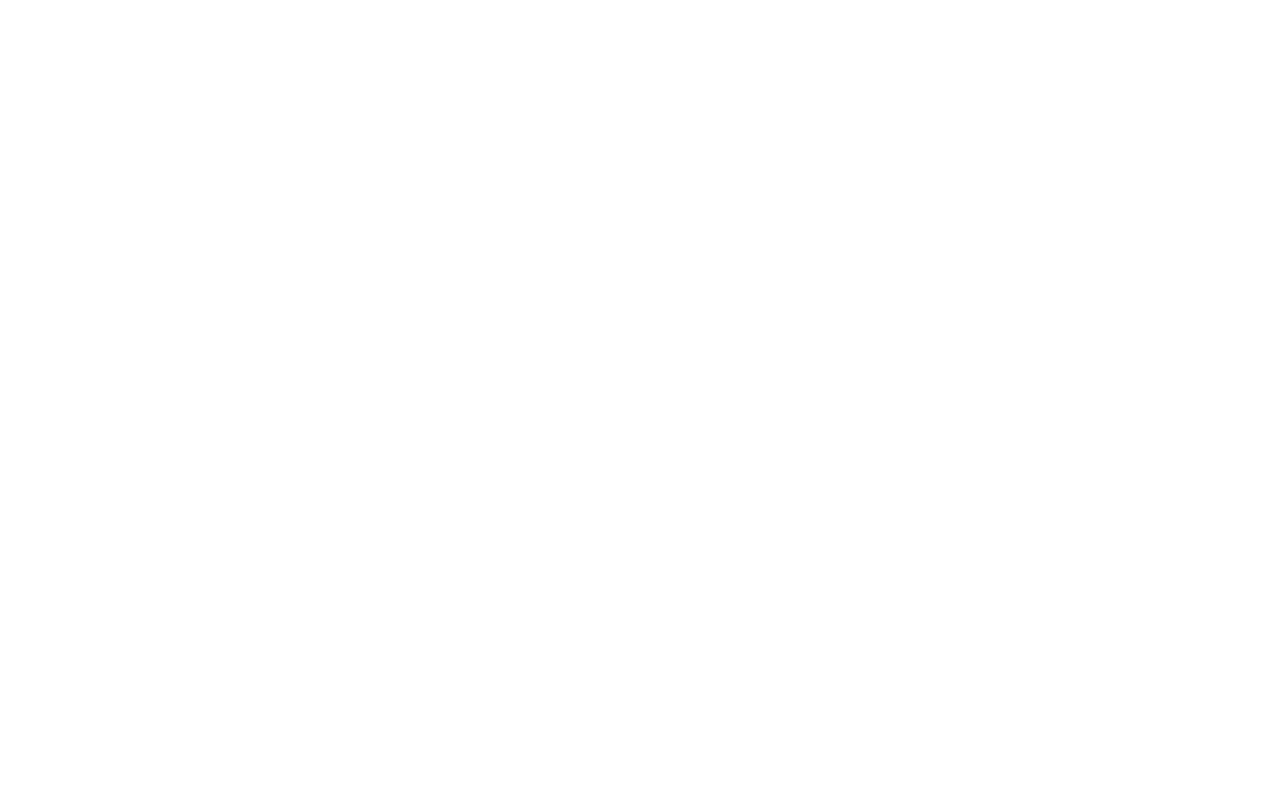
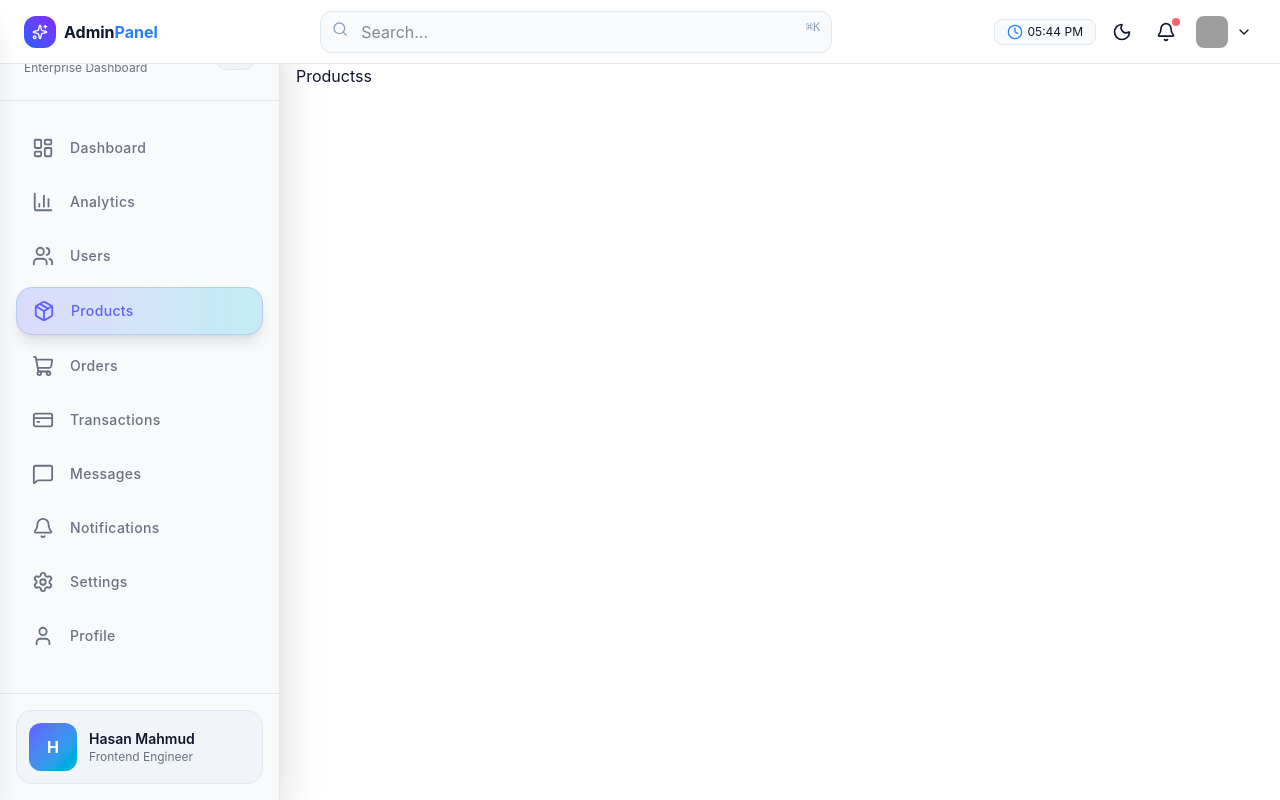
Before and after one commit to Hasan959/dashboard-react-tailwindcss, a React (Vite) app: page /products in a window 1280 px wide. Before the commit this address had no page. Built offline with nearby package versions, Linux system fonts and the light colour scheme; grey boxes are pictures that could not be loaded.

Commit message:
menu item added

```diff
--- a/src/components/layout/DashboardLayout.jsx
+++ b/src/components/layout/DashboardLayout.jsx
@@ -1,42 +1,34 @@
-import { useState, useEffect } from "react";
+import { useState } from "react";
+import Navbar from "./Navbar";
 import Sidebar from "./Sidebar";
-import Navbar from "./Navbar";
+import MobileSidebar from "./MobileSidebar";
 import { Outlet } from "react-router";
 
 const DashboardLayout = () => {
-  const [collapsed, setCollapsed] = useState(false);
-  const [darkMode, setDarkMode] = useState(false);
-
-  useEffect(() => {
-    if (darkMode) {
-      document.documentElement.classList.add("dark");
-    } else {
-      document.documentElement.classList.remove("dark");
-    }
-  }, [darkMode]);
+  const [mobileOpen, setMobileOpen] = useState(false);
 
   return (
-    <div className="flex min-h-screen bg-[var(--bg)] text-[var(--text)] transition-all duration-300">
+    <div className="flex min-h-screen">
 
-      {/* SIDEBAR */}
-      <Sidebar
-        collapsed={collapsed}
-        setCollapsed={setCollapsed}
+      {/* DESKTOP SIDEBAR */}
+      <div className="hidden lg:block">
+        <Sidebar />
+      </div>
+
+      {/* MOBILE SIDEBAR */}
+      <MobileSidebar
+        isOpen={mobileOpen}
+        setIsOpen={setMobileOpen}
       />
 
-      {/* MAIN */}
+      {/* MAIN AREA */}
       <div className="flex-1 flex flex-col">
 
         {/* NAVBAR */}
-        <Navbar
-          collapsed={collapsed}
-          setCollapsed={setCollapsed}
-          darkMode={darkMode}
-          setDarkMode={setDarkMode}
-        />
+        <Navbar toggleSidebar={() => setMobileOpen(true)} />
 
         {/* CONTENT */}
-        <main className="pt-20 p-6">
+        <main className="pt-16 p-4">
           <Outlet />
         </main>
 
--- a/src/components/layout/MobileSidebar.jsx
+++ b/src/components/layout/MobileSidebar.jsx
@@ -1,9 +1,61 @@
-import React from 'react'
+import { X } from "lucide-react";
+import { NavLink } from "react-router";
 
-const MobileSidebar = () => {
+const menuItems = [
+  { name: "Dashboard", path: "/sidebar" },
+  { name: "Analytics", path: "/analytics" },
+  { name: "Users", path: "/users" },
+  { name: "Products", path: "/products" },
+  { name: "Orders", path: "/orders" },
+  { name: "Transactions", path: "/transactions" },
+  { name: "Messages", path: "/messages" },
+  { name: "Notifications", path: "/notifications" },
+  { name: "Settings", path: "/settings" },
+  { name: "Profile", path: "/profile" },
+  { name: "Login", path: "/login" },
+];
+
+const MobileSidebar = ({ isOpen, setIsOpen }) => {
   return (
-    <div>MobileSidebar</div>
-  )
-}
+    <>
+      {/* BACKDROP */}
+      <div
+        onClick={() => setIsOpen(false)}
+        className={`fixed inset-0 bg-black/50 z-40 ${
+          isOpen ? "block" : "hidden"
+        }`}
+      />
 
-export default MobileSidebar
+      {/* SIDE MENU */}
+      <div
+        className={`fixed top-0 left-0 h-full w-72 bg-[var(--bg)] z-50 shadow-xl transition-transform duration-300 ${
+          isOpen ? "translate-x-0" : "-translate-x-full"
+        }`}
+      >
+        {/* HEADER */}
+        <div className="flex items-center justify-between p-4 border-b">
+          <h2 className="font-bold">Menu</h2>
+          <button onClick={() => setIsOpen(false)}>
+            <X />
+          </button>
+        </div>
+
+        {/* MENU ITEMS */}
+        <div className="p-4 space-y-2">
+          {menuItems.map((item, i) => (
+            <NavLink
+              key={i}
+              to={item.path}
+              onClick={() => setIsOpen(false)}
+              className="block p-3 rounded-lg hover:bg-[var(--hover)]"
+            >
+              {item.name}
+            </NavLink>
+          ))}
+        </div>
+      </div>
+    </>
+  );
+};
+
+export default MobileSidebar;
--- a/src/components/layout/PageContainer.jsx
+++ /dev/null
@@ -1,9 +0,0 @@
-import React from 'react'
-
-const PageContainer = () => {
-  return (
-    <div>PageContainer</div>
-  )
-}
-
-export default PageContainer
--- a/src/components/layout/Topbar.jsx
+++ /dev/null
@@ -1,9 +0,0 @@
-import React from 'react'
-
-const Topbar = () => {
-  return (
-    <div>Topbar</div>
-  )
-}
-
-export default Topbar
--- a/src/components/pages/Analytics.jsx
+++ b/src/components/pages/Analytics.jsx
@@ -2,7 +2,7 @@
 
 const Analytics = () => {
   return (
-    <div>Analytics</div>
+    <div>Analyticss fd </div>
   )
 }
 
--- a/src/components/pages/Home.jsx
+++ b/src/components/pages/Home.jsx
@@ -2,7 +2,7 @@
 
 const Home = () => {
   return (
-    <div> this is Homee</div>
+    <div> this is Homeee</div>
   )
 }
 
--- a/src/components/pages/Products.jsx
+++ b/src/components/pages/Products.jsx
@@ -2,7 +2,7 @@
 
 const Products = () => {
   return (
-    <div>Productsss</div>
+    <div>Productss</div>
   )
 }
 
--- a/src/components/pages/Users.jsx
+++ b/src/components/pages/Users.jsx
@@ -2,7 +2,7 @@
 
 const Users = () => {
   return (
-    <div>Users</div>
+    <div>Userss</div>
   )
 }
 
--- a/src/routes/AppRoutes.jsx
+++ b/src/routes/AppRoutes.jsx
@@ -3,15 +3,15 @@
 import MainLayout from "../mainLayouts/MainLayouts";
 import DashboardLayout from "../components/layout/DashboardLayout";
 
-
 import Dashboard from "../components/pages/Dashboard";
 import Sidebar from "../components/layout/Sidebar";
-
+import Analytics from "../components/pages/Analytics";
+import Users from "../components/pages/Users";
+import Products from "../components/pages/Products";
 
 const AppRoutes = () => {
   return (
     <Routes>
-
       {/* PUBLIC ROUTE */}
       <Route element={<MainLayout />}>
         <Route path="/" element={<Sidebar />} />
@@ -21,9 +21,11 @@
       {/* DASHBOARD ROUTE */}
       <Route element={<DashboardLayout />}>
         <Route path="/sidebar" element={<Dashboard />} />
-
+        <Route path="/dashboard" element={<Dashboard />} />
+        <Route path="/analytics" element={<Analytics />} />
+        <Route path="/users" element={<Users />} />
+        <Route path="/products" element={<Products />} />
       </Route>
-
     </Routes>
   );
 };
```
